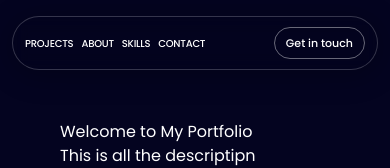
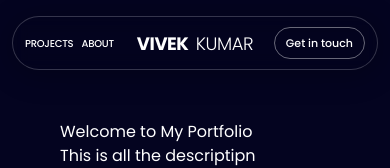
Before and after one commit to Vivek-7979/Personal-Portfolio, a React (Vite) app in the folder VivekPortfolio/: page / in a window 390 px wide. Shown: the top 168 px of the page. Built offline with nearby package versions, Linux system fonts and the light colour scheme.

Commit message:
made the navbar responsive

```diff
--- a/VivekPortfolio/src/App.css
+++ b/VivekPortfolio/src/App.css
@@ -1,3 +1,5 @@
+/* Making the whole webpage responsive by using the custom css classes */
+
 .counter {
   font-size: 16px;
   padding: 5px 10px;
@@ -195,7 +197,7 @@
   }
 }
 
-@media (max-width: 520px) {
+@media (max-width: 700px) {
   .navbar {
     height: 54px;
   }
@@ -204,12 +206,29 @@
     gap: 8px;
   }
 
+  .navbar-link-skills,
+  .navbar-link-contact {
+    display: none;
+  }
+}
+
+@media (max-width: 500px) {
+  .navbar {
+    padding-inline: 12px;
+  }
+
+  .navbar-links {
+    gap: 8px;
+    min-width: 0;
+  }
+
   .navbar-links a {
     font-size: 10px !important;
   }
 
-  .navbar-logo {
-    display: none;
+  .navbar-actions {
+    flex-shrink: 0;
+    gap: 0;
   }
 
   .navbar-button {
--- a/VivekPortfolio/src/Components/Navbar.jsx
+++ b/VivekPortfolio/src/Components/Navbar.jsx
@@ -3,9 +3,14 @@ import React from 'react'
 function Navbar() {
   return (
 
-    <div className='flex justify-center '>
+    <div className='flex justify-center '> {/* Overall navbar inisde this div where it is centered horizontally */}
+
+
+ {/* The actual navbar inside the nav tag  and "navbar" is the special classname that is defined in the app.css */}
   <nav
-    className="navbar
+    className="
+       navbar
+
         fixed
         top-6
         w-[90%]
@@ -33,7 +38,9 @@ function Navbar() {
         shadow-[0_4px_30px_rgba(0,0,0,0.25)]
       "
     >
-      {/* LEFT SIDE */}
+
+
+      {/* LEFT SIDE : jo div vich hai jis vich saare links nehh , "navbar-links" -> coustom css class haii */}
       <div className="navbar-links flex items-center gap-10">
         <a
           href="#projects"
@@ -41,6 +48,7 @@ function Navbar() {
             text-white
             text-[15px]
             font-medium
+             font-family: 'Poppins',
             tracking-tight
             transition
             duration-300
@@ -51,10 +59,11 @@ function Navbar() {
         </a>
 
         <a
-          href="#testimonials"
+          href="about"
           className="
             text-white
             text-[15px]
+            font-family: 'Poppins ',
             font-medium
             tracking-tight
             transition
@@ -66,11 +75,12 @@ function Navbar() {
         </a>
 
         <a
-          href="#services"
-          className="
+          href="#skills"
+          className="navbar-link-skills
             text-white
             text-[15px]
             font-medium
+             font-family: 'Poppins',
             tracking-tight
             transition
             duration-300
@@ -81,11 +91,12 @@ function Navbar() {
         </a>
 
         <a
-          href="#about"
-          className="
+          href="#contact"
+          className="navbar-link-contact
             text-white
             text-[15px]
             font-medium
+             font-family: 'Poppins',
             tracking-tight
             transition
             duration-300
@@ -96,7 +107,7 @@ function Navbar() {
         </a>
       </div>
 
-      {/* CENTER LOGO */}
+      {/* CENTER LOGO : "navbar-logo" : css is defined in the app.css */}
       <div
         className="navbar-logo
           absolute
@@ -114,28 +125,16 @@ function Navbar() {
           "
         >
          <span style={{fontFamily: 'Poppins' , fontWeight: '700',marginRight: '0.25rem'}}> VIVEK </span>
-          <span style={{fontFamily: 'Poppins', fontWeight: '400'}}> KUMAR </span>
+          <span style={{fontFamily: 'Poppins', fontWeight: '300'}}> KUMAR </span>
         </h2>
 
 
       </div>
 
       {/* RIGHT SIDE */}
-      <div className="flex items-center gap-6">
-        {/* LANGUAGE */}
-        <div
-          className="
-            flex
-            items-center
-            gap-2
-            text-white
-            text-[15px]
-          "
-        >
+      <div className="navbar-actions flex items-center gap-6">
 
-        </div>
-
-        {/* GET IN TOUCH wala button  */}
+        {/* GET IN TOUCH wala button . "navbar-button" -> hai own css vaste */}
         <button
           className="navbar-button
             px-6
@@ -155,7 +154,7 @@ function Navbar() {
             transition
             duration-300
 
-            hover:bg-white/10
+            hover:bg-white/15
             hover:border-white/60
           "
         >
@@ -164,6 +163,7 @@ function Navbar() {
 
 
       </div>
+
     </nav>
 
 
```
